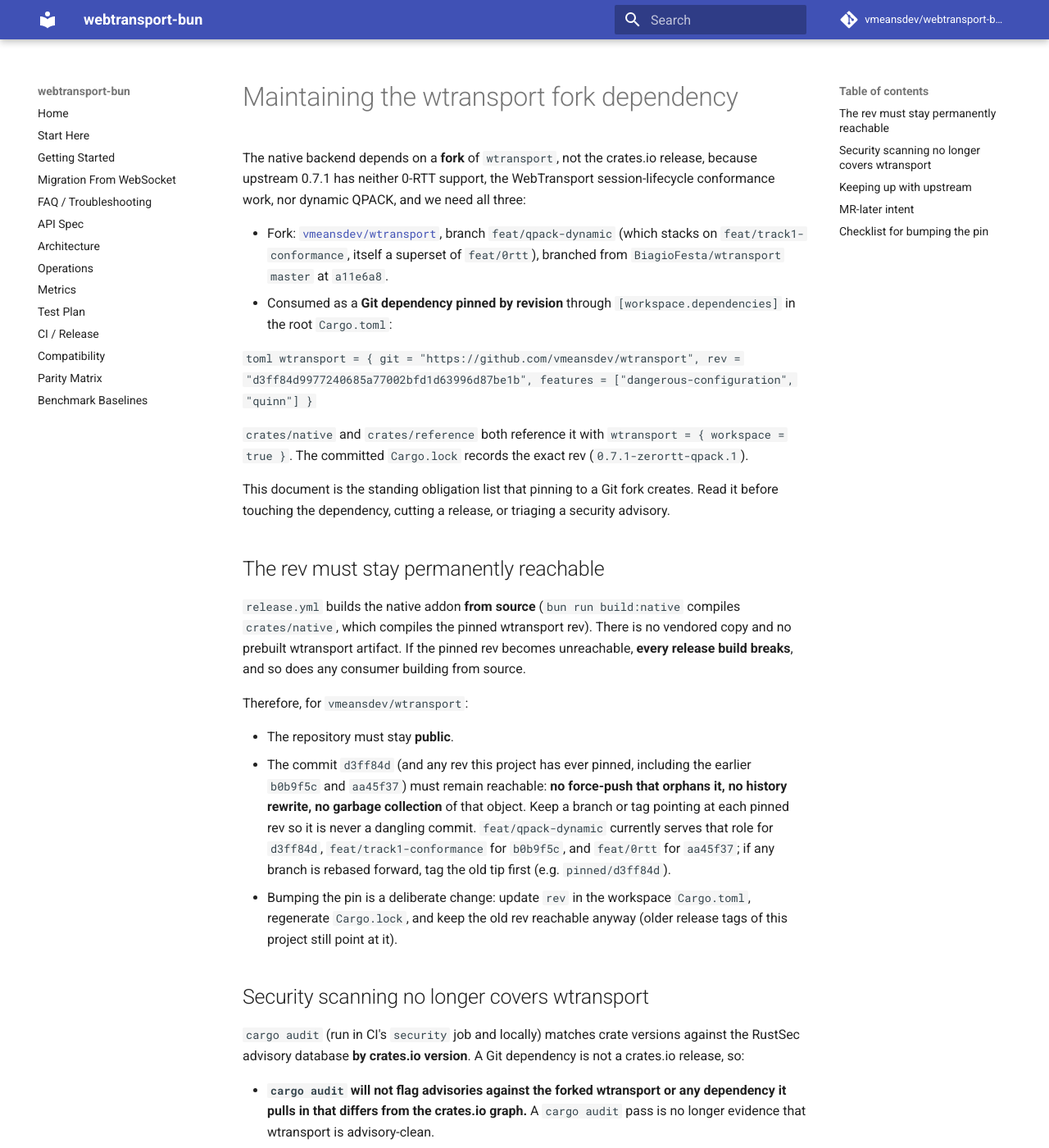
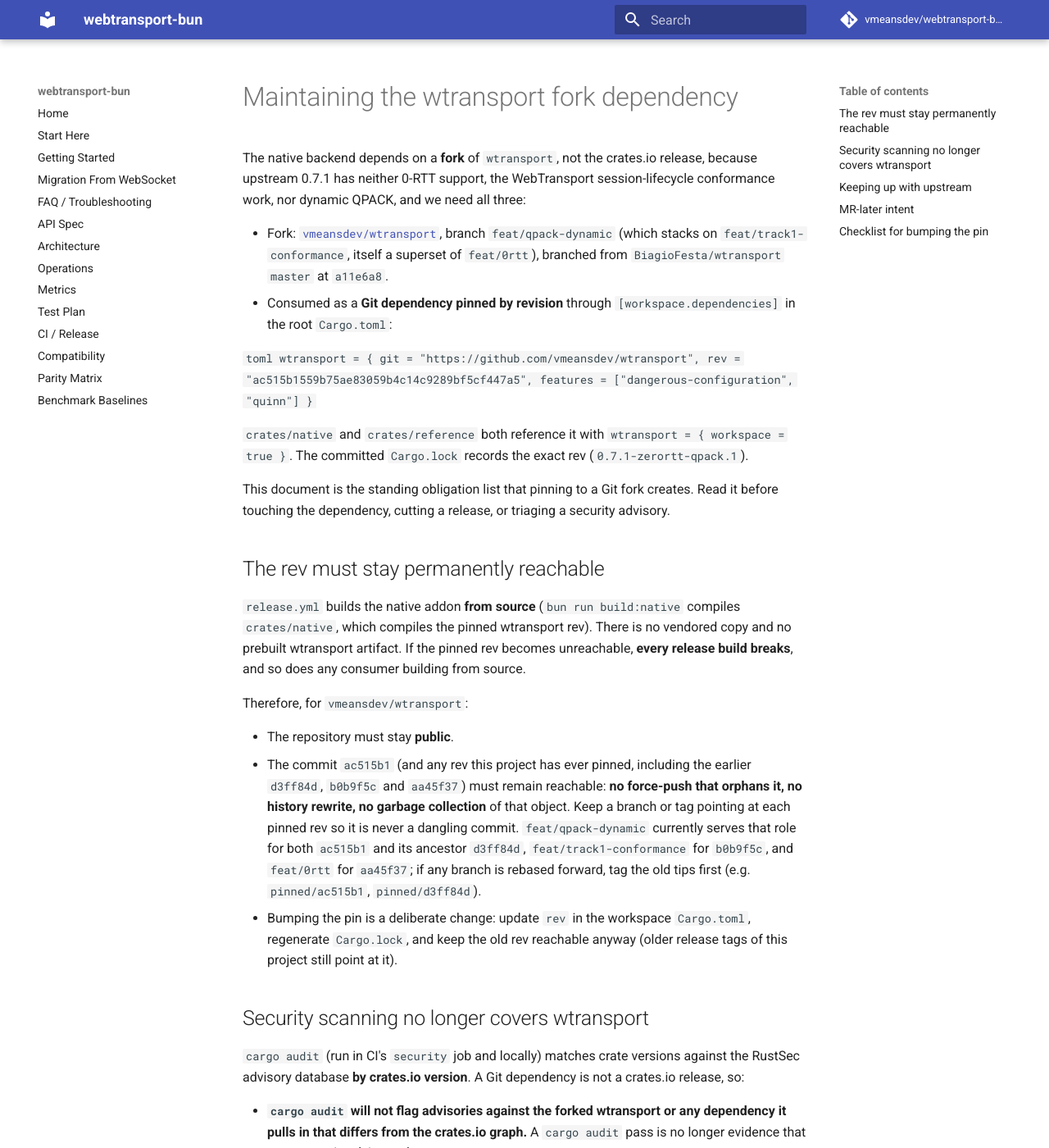
Before and after one commit to vmeansdev/webtransport-bun, an MkDocs documentation site: the page built from docs/FORK_MAINTENANCE.md, in a window 1280 px wide and 1400 px high. Shown: the whole window at 82% size. Built offline with MkDocs 1.6.1 and Material for MkDocs 9.7.7, drawn with Linux system fonts in a browser that asks for light colours; comment, search, counter and statistics services are not loaded.

Commit message:
Re-pin the wtransport fork onto the GOAWAY fix
The pinned rev predates the fix for the GOAWAY identifier race: a session that
called goAway() promptly could send GOAWAY(0), telling the peer the session it
was running had never been processed, and calling it twice could send an
increasing pair the peer is entitled to answer with H3_ID_ERROR. Both are
reachable from this facade's goAway(), so the pin has to move for the fix to
mean anything here.

d3ff84d stays reachable as an ancestor of the new tip; the maintenance notes
now say so, and list ac515b1 as the rev that must not be orphaned.

Co-Authored-By: Claude Fable 5 <noreply@anthropic.com>
Claude-Session: https://claude.ai/code/session_016Td5mRn76CnP9Y8hDCfdki

````diff
--- a/Cargo.toml
+++ b/Cargo.toml
@@ -12,4 +12,4 @@ resolver = "2"
 # on feat/track1-conformance), pinned by rev. See docs/FORK_MAINTENANCE.md for
 # the maintenance obligations this git dependency creates (advisory watch,
 # Dependabot blindness, rev reachability).
-wtransport = { git = "https://github.com/vmeansdev/wtransport", rev = "d3ff84d9977240685a77002bfd1d63996d87be1b", features = ["dangerous-configuration", "quinn"] }
+wtransport = { git = "https://github.com/vmeansdev/wtransport", rev = "ac515b1559b75ae83059b4c14c9289bf5cf447a5", features = ["dangerous-configuration", "quinn"] }
--- a/docs/FORK_MAINTENANCE.md
+++ b/docs/FORK_MAINTENANCE.md
@@ -12,7 +12,7 @@ session-lifecycle conformance work, nor dynamic QPACK, and we need all three:
   `[workspace.dependencies]` in the root `Cargo.toml`:
 
   ```toml
-  wtransport = { git = "https://github.com/vmeansdev/wtransport", rev = "d3ff84d9977240685a77002bfd1d63996d87be1b", features = ["dangerous-configuration", "quinn"] }
+  wtransport = { git = "https://github.com/vmeansdev/wtransport", rev = "ac515b1559b75ae83059b4c14c9289bf5cf447a5", features = ["dangerous-configuration", "quinn"] }
   ```
 
   `crates/native` and `crates/reference` both reference it with
@@ -34,13 +34,14 @@ from source.
 Therefore, for `vmeansdev/wtransport`:
 
 - The repository must stay **public**.
-- The commit `d3ff84d` (and any rev this project has ever pinned, including the
-  earlier `b0b9f5c` and `aa45f37`) must remain reachable: **no force-push that
-  orphans it, no history rewrite, no garbage collection** of that object. Keep a
-  branch or tag pointing at each pinned rev so it is never a dangling commit.
-  `feat/qpack-dynamic` currently serves that role for `d3ff84d`,
-  `feat/track1-conformance` for `b0b9f5c`, and `feat/0rtt` for `aa45f37`; if any
-  branch is rebased forward, tag the old tip first (e.g. `pinned/d3ff84d`).
+- The commit `ac515b1` (and any rev this project has ever pinned, including the
+  earlier `d3ff84d`, `b0b9f5c` and `aa45f37`) must remain reachable: **no
+  force-push that orphans it, no history rewrite, no garbage collection** of that
+  object. Keep a branch or tag pointing at each pinned rev so it is never a
+  dangling commit. `feat/qpack-dynamic` currently serves that role for both
+  `ac515b1` and its ancestor `d3ff84d`, `feat/track1-conformance` for `b0b9f5c`,
+  and `feat/0rtt` for `aa45f37`; if any branch is rebased forward, tag the old
+  tips first (e.g. `pinned/ac515b1`, `pinned/d3ff84d`).
 - Bumping the pin is a deliberate change: update `rev` in the workspace
   `Cargo.toml`, regenerate `Cargo.lock`, and keep the old rev reachable anyway
   (older release tags of this project still point at it).
````
Also changed, not shown: CHANGELOG.md (+1 -1 lines), docs/PARITY_MATRIX.md (+2 -2 lines), 1 other file.
